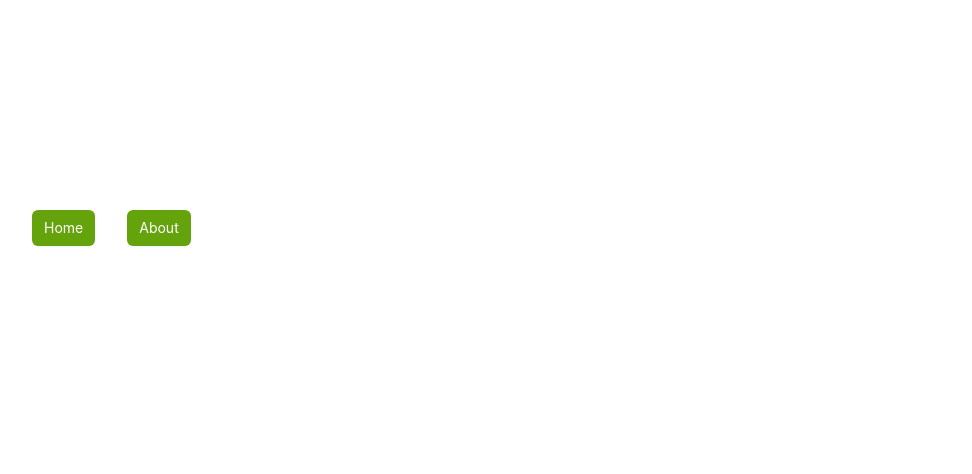
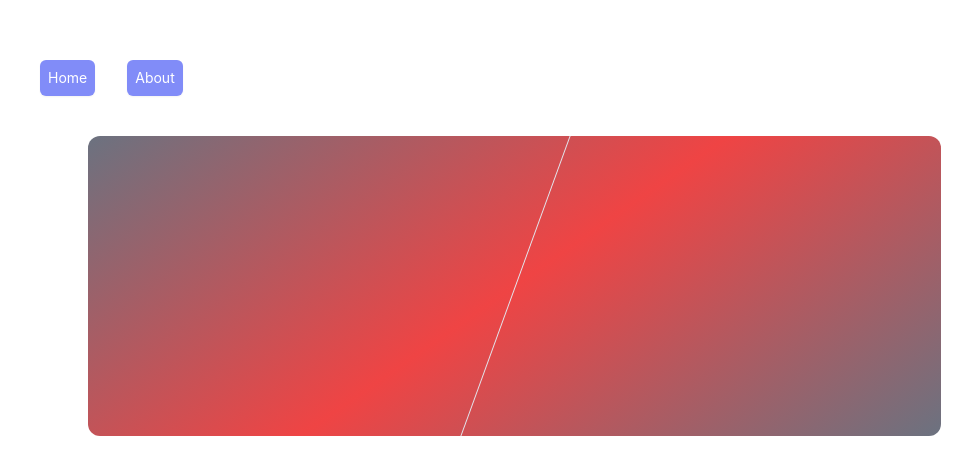
Before and after one commit to AviBlinder/stripe-setupIntent-sample-flows, a Vue app in the folder stripe-setupIntent-sample-flows/: page /sandbox in a window 1280 px wide. Before the commit this address had no page. Shown: the part 172-646 px from the top of the page, without its empty margins (40-1012 px from the left). Built offline with nearby package versions, Linux system fonts and the light colour scheme.

Commit message:
adding styling system thru tailwind.config.js

```diff
--- a/stripe-setupIntent-sample-flows/package.json
+++ b/stripe-setupIntent-sample-flows/package.json
@@ -2,7 +2,6 @@
   "name": "stripe-setupintent-sample-flows",
   "version": "0.0.0",
   "private": true,
-
   "scripts": {
     "dev": "vite",
     "build": "run-p type-check build-only",
@@ -16,6 +15,9 @@
     "vue-router": "^4.2.2"
   },
   "devDependencies": {
+    "@tailwindcss/aspect-ratio": "^0.4.2",
+    "@tailwindcss/forms": "^0.5.4",
+    "@tailwindcss/typography": "^0.5.9",
     "@tsconfig/node18": "^2.0.1",
     "@types/node": "^18.16.17",
     "@vitejs/plugin-vue": "^4.2.3",
--- a/stripe-setupIntent-sample-flows/src/index.css
+++ b/stripe-setupIntent-sample-flows/src/index.css
@@ -1,14 +1,16 @@
 @tailwind base;
 @tailwind components;
 .btn {
-  @apply mx-4 my-2 rounded-md bg-lime-600 px-3 py-2
+  @apply mx-4 my-2 rounded-md bg-primary-400 px-2 py-2
         text-center text-sm font-semibold text-white shadow-sm
-        hover:bg-lime-500 focus-visible:outline focus-visible:outline-2
-        focus-visible:outline-offset-2 focus-visible:outline-lime-600
+        hover:bg-primary-500 focus-visible:outline focus-visible:outline-2
+        focus-visible:outline-offset-2 focus-visible:outline-primary-600
+        hover:scale-105
 }
 
 .tableColumns {
-  @apply px-3 py-3.5 text-left text-sm font-semibold text-gray-900
+  /* font-size + font-weight + text-color  */
+  @apply px-3 py-3.5 text-left text-sm font-semibold text-secondary-700
 
 
 }
--- a/stripe-setupIntent-sample-flows/src/router/index.ts
+++ b/stripe-setupIntent-sample-flows/src/router/index.ts
@@ -2,6 +2,7 @@ import { createRouter, createWebHistory } from 'vue-router'
 // import HomeView from '../views/HomeView.vue'
 import CustomersView from '../views/CustomersView.vue'
 import CustomerDetails from '../views/CustomerDetails.vue'
+import Sandbox from '../views/Sandbox.vue';
 
 const router = createRouter({
   history: createWebHistory(import.meta.env.BASE_URL),
@@ -29,6 +30,11 @@ const router = createRouter({
       // which is lazy-loaded when the route is visited.
       component: () => import('../views/AboutView.vue'),
     },
+    {
+      path: '/sandbox',
+      name: 'sandbox',
+      component: Sandbox,
+    },
   ],
 });
 
--- a/stripe-setupIntent-sample-flows/src/views/CustomerDetails.vue
+++ b/stripe-setupIntent-sample-flows/src/views/CustomerDetails.vue
@@ -1,6 +1,6 @@
 <template>
   <div>
-    <h3>Customer Details</h3>
+    <div class=" text-2xl">Customer Details</div>
 <div class="bg-white max-w-2xl shadow overflow-hidden sm:rounded-lg">
     <div class="px-4 py-5 sm:px-6">
         <h3 class="text-lg leading-6 font-medium text-gray-900">
@@ -62,7 +62,7 @@
     </div>
 
     <div>
-      <h4>
+      <h4 >
         <button class="btn" @click="getSetupIntents"> Show Credit Cards </button>
         <p v-if="setup_intents.data">total setup intents {{ setup_intents.data.length }}</p>
       </h4>
--- a/stripe-setupIntent-sample-flows/src/views/HomeView.vue
+++ b/stripe-setupIntent-sample-flows/src/views/HomeView.vue
@@ -1,5 +1,5 @@
 <script setup lang="ts">
-import
+
 </script>
 
 <template>
--- /dev/null
+++ b/stripe-setupIntent-sample-flows/src/views/Sandbox.vue
@@ -0,0 +1,22 @@
+  <template>
+    <div>
+    <div class="skewed-bg
+    rounded-xl
+    w-full h-[300px] relative
+    bg-gradient-to-r from-slate-200 from-0%
+          via-red-500 via-50% to-slat-200 to-100%
+    before:absolute before:top-0 before:left-[50%]
+    before:content-['']
+    before:skew-x-[-20deg] before:w-[1px] before:h-full
+    before:bg-slate-200"></div>
+
+    </div>
+  </template>
+
+  <style  scoped>
+    .skewed-bg {
+    background: linear-gradient(145deg, #6B7280 0%, #EF4444 50%, #6B7280 100%);
+  }
+
+
+  </style>
--- a/stripe-setupIntent-sample-flows/tailwind.config.js
+++ b/stripe-setupIntent-sample-flows/tailwind.config.js
@@ -1,8 +1,100 @@
 /** @type {import('tailwindcss').Config} */
+
+const colors = require('tailwindcss/colors');
+
 module.exports = {
   content: ['./index.html', './src/**/*.{js,ts,jsx,tsx,vue}'],
   theme: {
-    extend: {},
+    // related to margin, padding, height, width:
+    spacing: {
+      1: '4px',
+      2: '8px',
+      3: '12px',
+      3.5: '14px',
+      4: '16px',
+      5: '24px',
+      6: '32px',
+      7: '48px',
+      8: '64px',
+      9: '96px',
+      10: '128px',
+      11: '192px',
+      12: '256px',
+      13: '384px',
+      14: '512px',
+      15: '640px',
+      16: '768px',
+    },
+    // fonts - set:
+    // 1. font-size (text-sm, text-base, text-lg,text-xl...) +
+    // 2. font-weight - see above setup  +
+    // 3. text-color (lightness lower for de-emphasazing)
+
+    // customized font-weights
+    fontWeight: {
+      thin: '100',
+      hairline: '100',
+      extralight: '200',
+      light: '300',
+      normal: '400',
+      medium: '500',
+      semibold: '600',
+      bold: '700',
+      extrabold: '800',
+      'extra-bold': '800',
+      black: '900',
+    },
+    extend: {
+      colors: {
+        primary: colors.indigo,
+        secondary: colors.slate,
+        //   secondary: sky,
+        //   transparent: 'transparent',
+        //   current: 'currentColor',
+        //   black: colors.black,
+        //   white: colors.white,
+        //   gray: colors.gray,
+        //   emerald: colors.emerald,
+        //   indigo: colors.indigo,
+        //   yellow: colors.yellow,
+        //   tahiti: {
+        //     100: '#cffafe',
+        //     200: '#a5f3fc',
+        //     300: '#67e8f9',
+        //     400: '#22d3ee',
+        //     500: '#06b6d4',
+        //     600: '#0891b2',
+        //     700: '#0e7490',
+        //     800: '#155e75',
+        //     900: '#164e63',
+        //   },
+        // },
+      },
+
+      // customized additional font-sizes
+      fontSize: {
+        '2xl': [
+          '24px',
+          {
+            lineHeight: '2rem',
+            letterSpacing: '-0.01em',
+            fontWeight: '500',
+          },
+        ],
+        '3xl': [
+          '32px',
+          {
+            lineHeight: '2.25rem',
+            letterSpacing: '-0.02em',
+            fontWeight: '700',
+          },
+        ],
+      },
+    },
+    plugins: [
+      require('@tailwindcss/forms'),
+      require('@tailwindcss/aspect-ratio'),
+      require('@tailwindcss/typography'),
+    ],
   },
-  plugins: [],
 };
```
Also changed, not shown: stripe-setupIntent-sample-flows/src/components/UsersTable.vue (+62 -30 lines), stripe-setupIntent-sample-flows/ToDo.txt, 2 other files (tests, documents, lock files or other folders).
